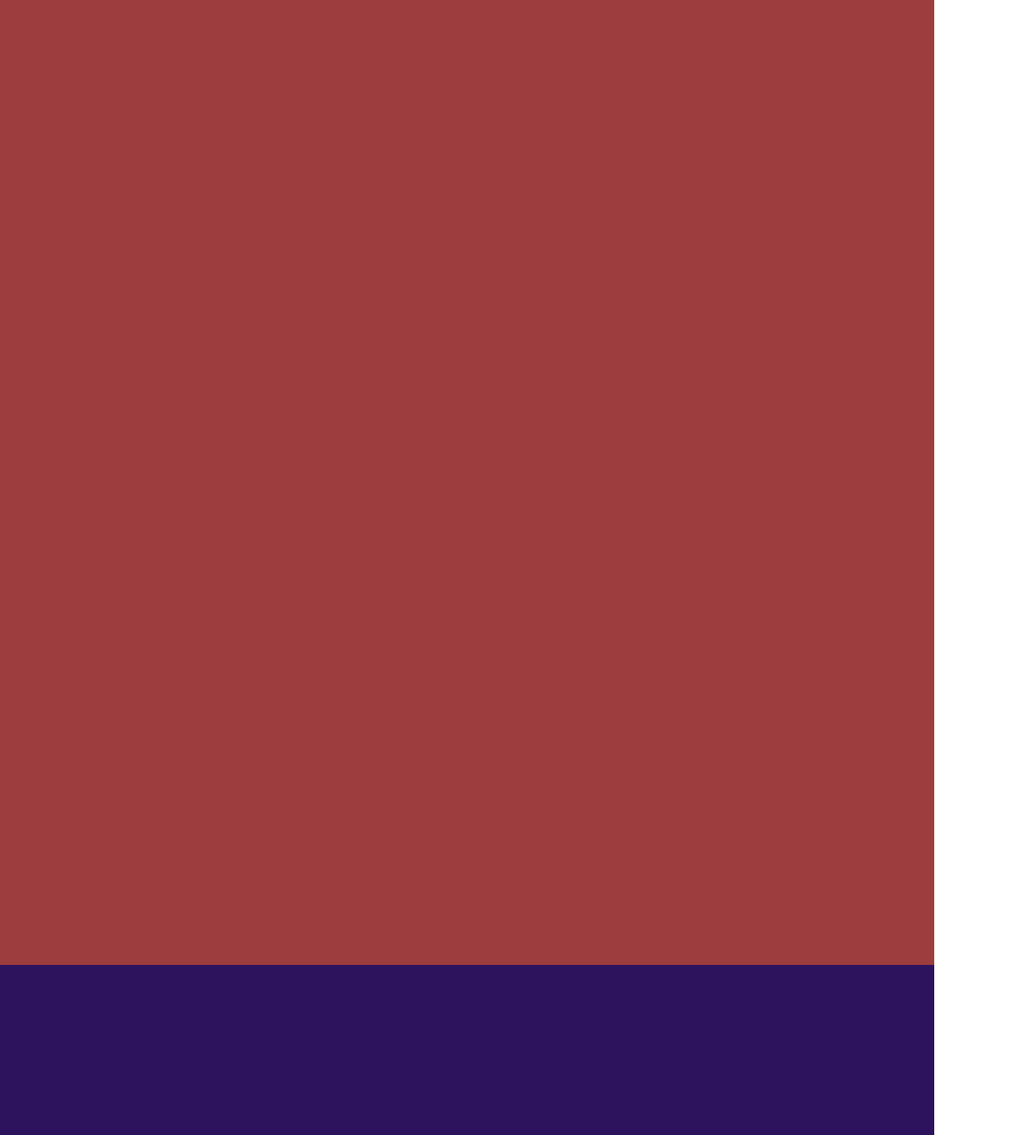
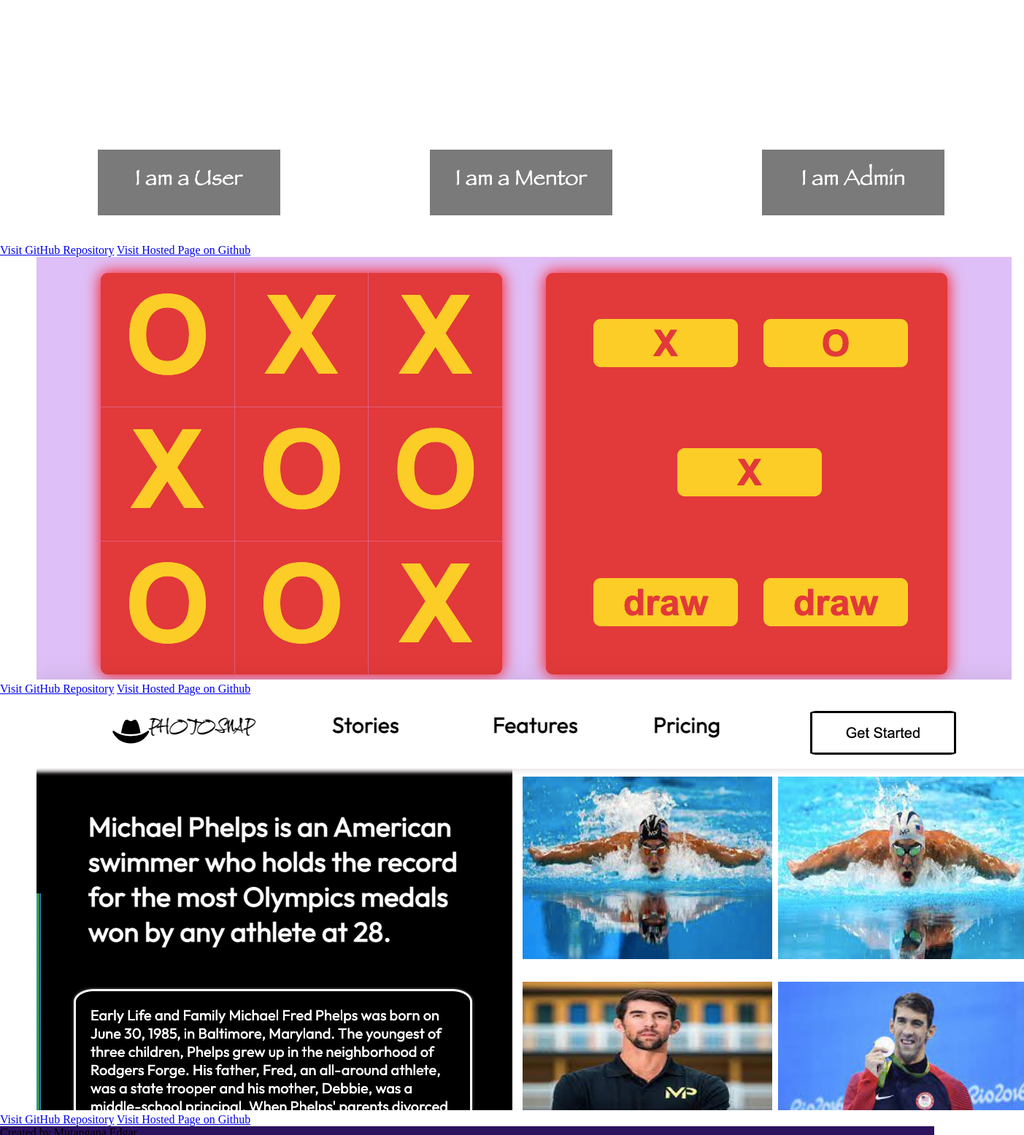
Before and after one commit to Muedgar/MuedgarPersonalWebsiteandBlog, a plain HTML site: page UI/LandingPage/about.html in a window 1280 px wide. Shown: the part 308-1863 px from the top of the page at 73% size, 1403 px wide, since content can reach past the window. Drawn offline with Linux system fonts and the light colour scheme.

Commit message:
Update about.html

```diff
--- a/UI/LandingPage/about.html
+++ b/UI/LandingPage/about.html
@@ -7,7 +7,7 @@
     <link rel="shortcut icon" href="./Mutangana Edgar_Photo.jpg" type="image/x-icon">
     <title>Mu. edgar | Welcome</title>
     <link rel="stylesheet" href="./style.css">
-    <link rel="stylesheet" href="./linkComponent/styleComponent.css">
+    <link rel="stylesheet" href="./aboutStyles.css">
 </head>
 <body>
     <nav id="navbar">
@@ -36,9 +36,38 @@
     </nav>
 
     <section id="about">
-        <div class="other1"></div>
+        <div class="aboutContentContainer">
+            <div style="margin-left: 50px; float: left" class="imageAbout">
+                <img src="./freementor.png" alt="">
+            </div>
+            <div class="linksAbout">
+                <a href="https://github.com/Muedgar/Free-Mentors">Visit GitHub Repository</a>
+                <a href="https://muedgar.github.io/Free-Mentors/UI/html/entryapp.html" target="_blank">Visit Hosted Page on Github</a>
+            </div>
+        </div>
+        <div class="aboutContentContainer">
+            <div style="margin-left: 50px; float: left" class="imageAbout">
+                <img src="./tictactoe.png" alt="">
+            </div>
+            <div class="linksAbout">
+                <a href="https://github.com/Muedgar/tictactoefor2players">Visit GitHub Repository</a>
+                <a href="https://muedgar.github.io/tictactoefor2players/" target="_blank">Visit Hosted Page on Github</a>
+            </div>
+        </div>
+        <div class="aboutContentContainer">
+            <div style="margin-left: 50px; float: left" class="imageAbout">
+                <img src="./aboutHome.png" alt="">
+            </div>
+            <div class="linksAbout">
+                <a href="https://github.com/Muedgar/try1">Visit GitHub Repository</a>
+                <a href="https://muedgar.github.io/try1/#" target="_blank">Visit Hosted Page on Github</a>
+            </div>
+        </div>
     </section>
-    <footer class="thefooter"></footer>
+    <footer class="thefooter">
+        <p>Created by Mutangana Edgar</p>
+        <a href="https://www.linkedin.com/in/mutangana-edgar-3b5099138/#" target="_blank">View Linkedin Profile <i class="fab fa-linkedin"></i></a>
+    </footer>
     <script src="./app.js"></script>
 </body>
 </html>
```
